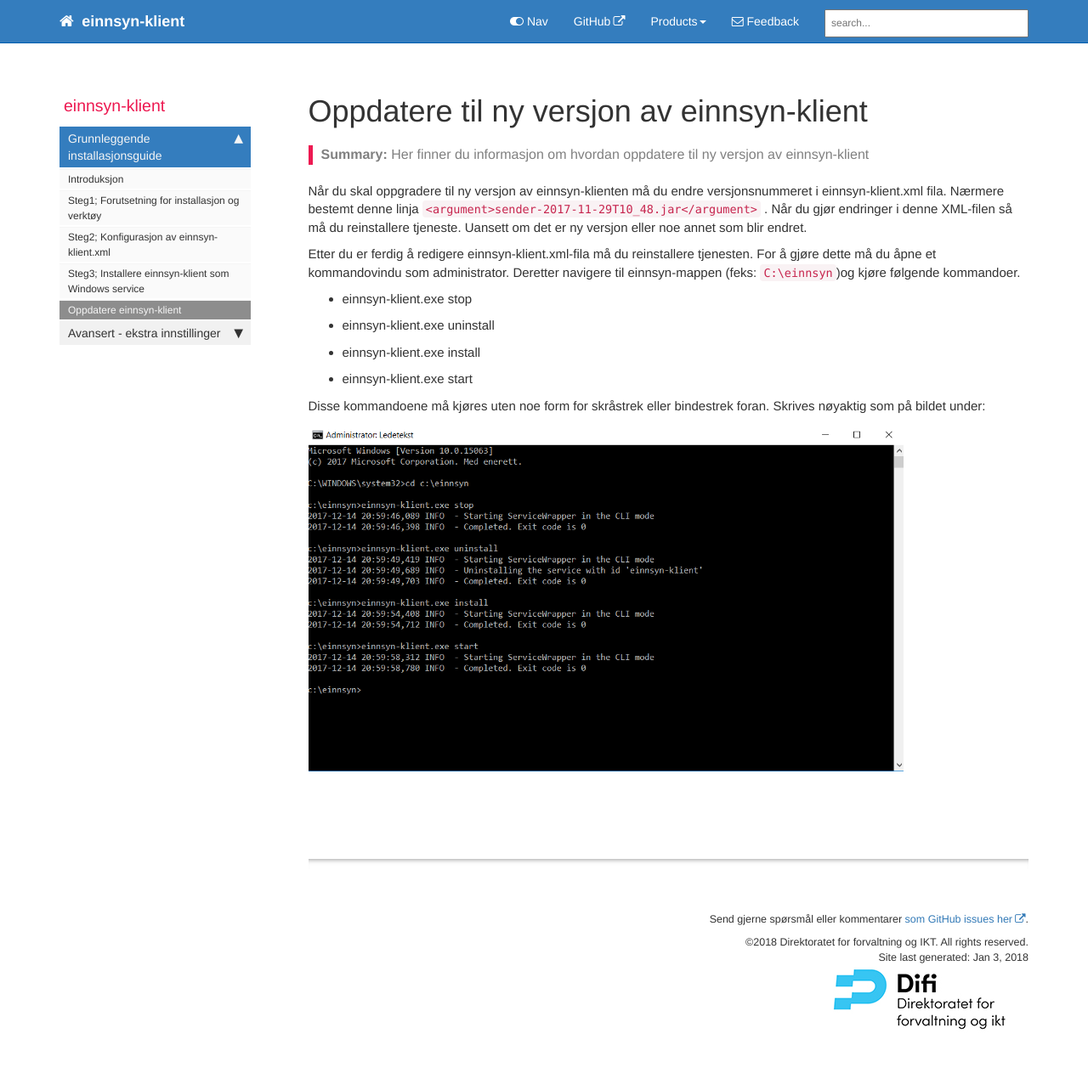
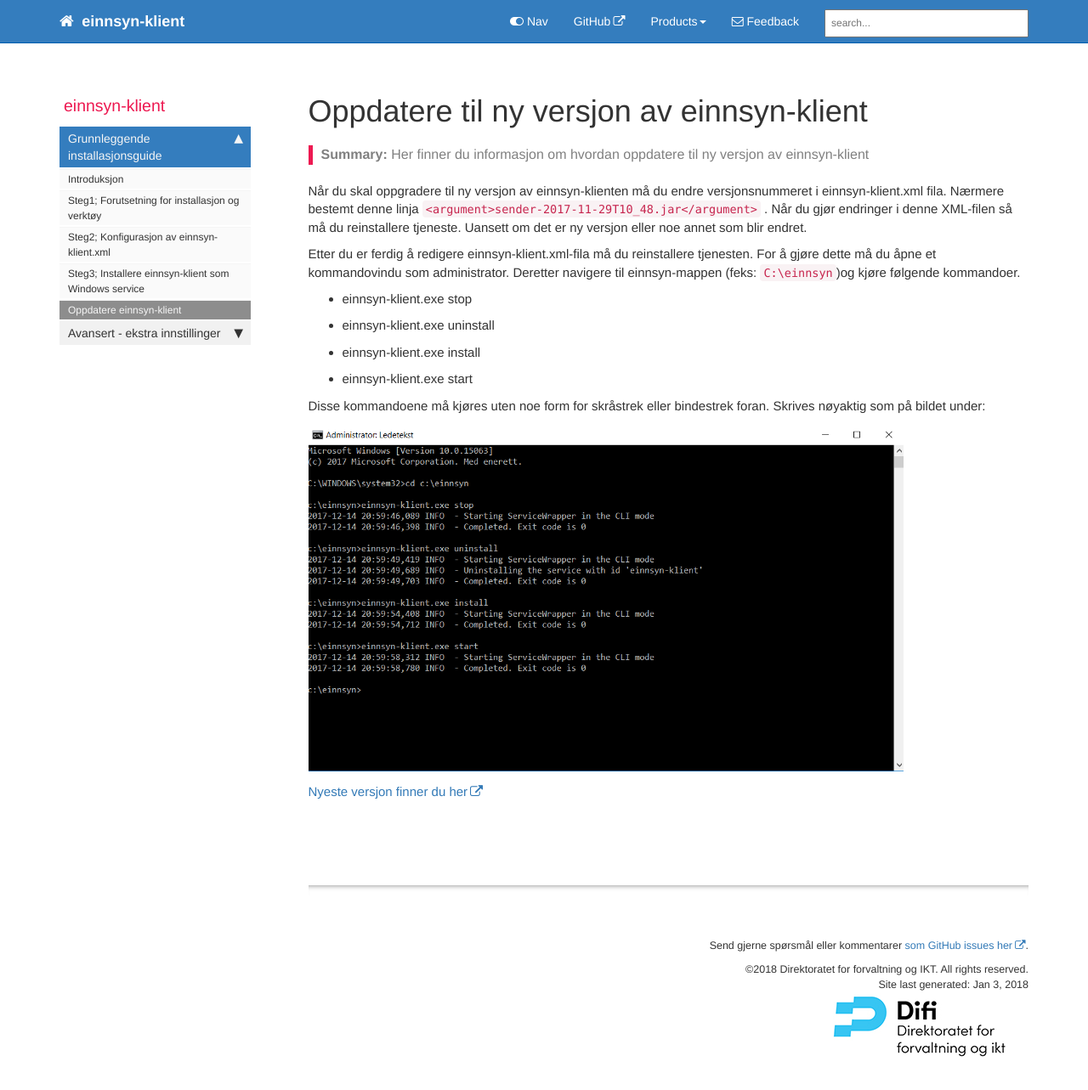
Before and after one commit to difi/einnsyn-klient, a Jekyll site: the page built from pages/4_oppdatere_tjeneste.md, in a window 1280 px wide and 1308 px high. Shown: the top 1283 px of the window at 85% size. Built offline with Jekyll 4.4.1, drawn with Linux system fonts in a browser that asks for light colours; nearby versions of some CDN libraries; comment, search, counter and statistics services are not loaded.

Commit message:
Update 4_oppdatere_tjeneste.md

```diff
--- a/pages/4_oppdatere_tjeneste.md
+++ b/pages/4_oppdatere_tjeneste.md
@@ -19,3 +19,5 @@
 
 Disse kommandoene må kjøres uten noe form for skråstrek eller bindestrek foran. Skrives nøyaktig som på bildet under:
 ![Reinstallere tjeneste](../resources/reinstall_klient.png)
+
+[Nyeste versjon finner du her](https://github.com/difi/einnsyn-klient/releases/)
```
